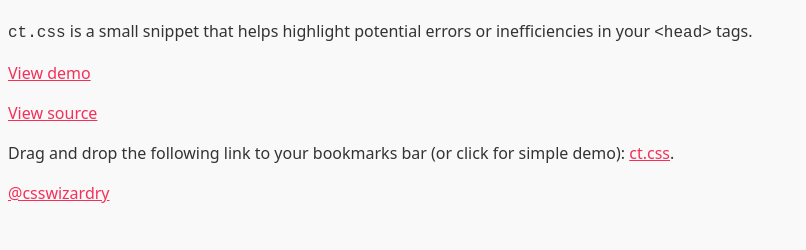
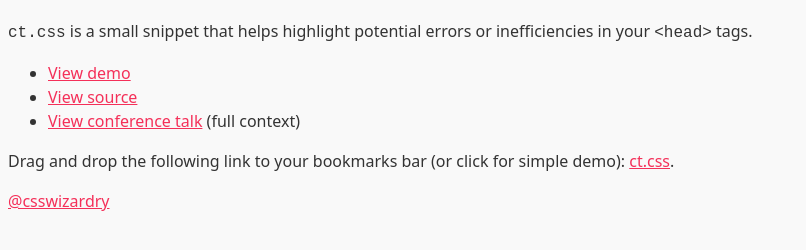
Before and after one commit to csswizardry/ct, a plain HTML site: page index.html in a window 1280 px wide. Shown: the part 128-378 px from the top of the page, without its empty margins (0-806 px from the left). Drawn offline with Linux system fonts and the light colour scheme.

Commit message:
Improve docs

```diff
--- a/index.html
+++ b/index.html
@@ -44,9 +44,13 @@
   <p><code>ct.css</code> is a small snippet that helps highlight potential
   errors or inefficiencies in your <code>&lt;head&gt;</code> tags.</p>
 
-  <p><a href="./test.html">View demo</a></p>
-
-  <p><a href="https://github.com/csswizardry/ct/blob/master/ct.css">View source</a></p>
+  <ul>
+    <li><a href="./test.html">View demo</a></li>
+    <li><a href="https://github.com/csswizardry/ct/blob/master/ct.css">View
+        source</a></li>
+    <li><a href="https://speakerdeck.com/csswizardry/get-your-head-straight">View
+        conference talk</a> (full context)</li>
+  </ul>
 
   <p>Drag and drop the following link to your bookmarks bar (or click for simple
   demo): <a href="javascript:(function(){ var ct = document.createElement('link'); ct.rel = 'stylesheet'; ct.href = 'https://csswizardry.com/ct/ct.css'; ct.classList.add('ct'); document.head.appendChild(ct); }());;">ct.css</a>.</p>
```
Also changed, not shown: 1 other file.
